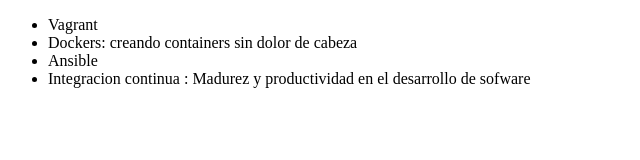
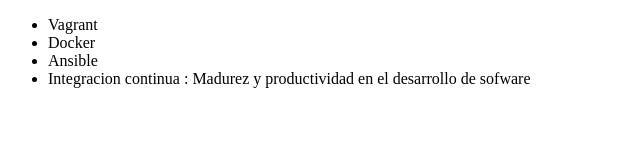
Before and after one commit to omarnn322/alura_git, a plain HTML site: page index.html in a window 1280 px wide. Shown: the whole page, without its empty margins (0-640 px from the left). Drawn offline with Linux system fonts and the light colour scheme.

Commit message:
corrigiendo algunos errorcillos

```diff
--- a/index.html
+++ b/index.html
@@ -2,12 +2,12 @@
 <html lang = "en">
 <head>
      <meta charset = "UTF-8">
-     <title> Cursos de Alura </title>
+     <title> Lista de Cursos DEVops de Alura </title>
 </head>
 <body>
      <ul>
          <li> Vagrant </li>
-         <li> Dockers: creando containers sin dolor de cabeza </li>
+         <li> Docker</li>
          <li> Ansible </li>
          <li> Integracion continua : Madurez y productividad en el desarrollo de sofware</li>
      </ul>
```
